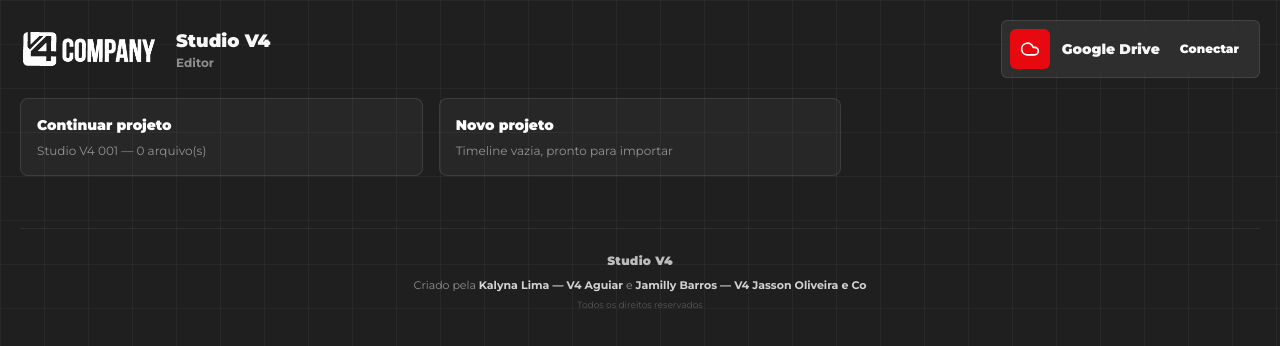
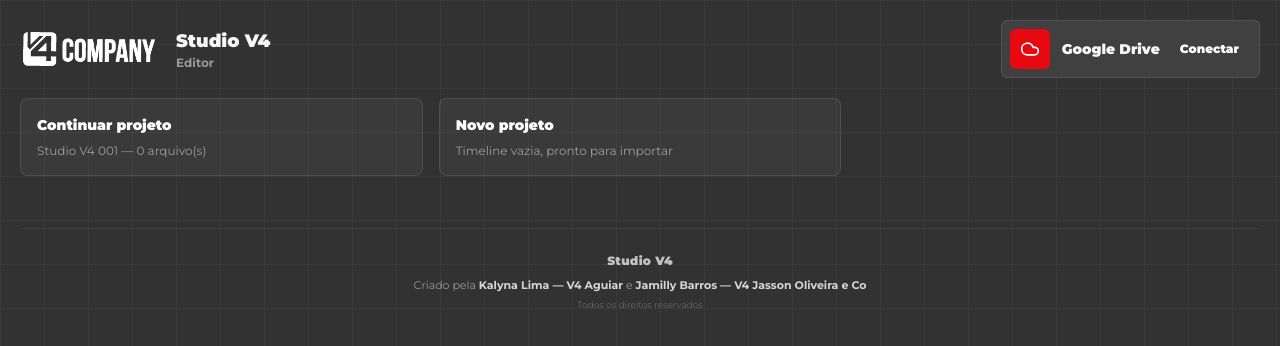
Before and after one commit to jamilly-tech/studio-v4, a React (Vite) app: page / in a window 1280 px wide. Shown: the top 346 px of the page. Built offline with nearby package versions, Linux system fonts and the light colour scheme.

Commit message:
Restaurar contraste cinza (background 18%, card 24%, workspace #2d)
O agente anterior reverteu os valores para preto. Restaurado.

Co-Authored-By: Claude Sonnet 4.6 <noreply@anthropic.com>

```diff
--- a/src/styles.css
+++ b/src/styles.css
@@ -29,26 +29,26 @@
   }
 
   .theme-dark {
-    --background: 0 0% 9%;
+    --background: 0 0% 18%;
     --foreground: 0 0% 97%;
-    --card: 0 0% 20%;
-    --muted: 0 0% 26%;
-    --muted-foreground: 0 0% 78%;
-    --secondary: 0 0% 22%;
-    --border: 0 0% 32%;
+    --card: 0 0% 24%;
+    --muted: 0 0% 30%;
+    --muted-foreground: 0 0% 72%;
+    --secondary: 0 0% 28%;
+    --border: 0 0% 35%;
     --primary: 358 93% 47%;
     --primary-foreground: 0 0% 100%;
     --brand-soft: 358 93% 14%;
     --destructive: 0 84% 52%;
-    --workspace: #1c1c1c;
-    --panel-soft: #212121;
-    --preview-surface: #242424;
-    --preview-frame: #111111;
-    --preview-control: rgba(38, 38, 38, 0.96);
+    --workspace: #2d2d2d;
+    --panel-soft: #333333;
+    --preview-surface: #363636;
+    --preview-frame: #252525;
+    --preview-control: rgba(50, 50, 50, 0.95);
     --preview-control-foreground: #ffffff;
-    --timeline-bg: 0 0% 11%;
-    --timeline-track: 0 0% 17%;
-    --timeline-ruler: 0 0% 21%;
+    --timeline-bg: 0 0% 22%;
+    --timeline-track: 0 0% 26%;
+    --timeline-ruler: 0 0% 28%;
     --success: #52cc5a;
     --success-foreground: #061008;
   }
```
